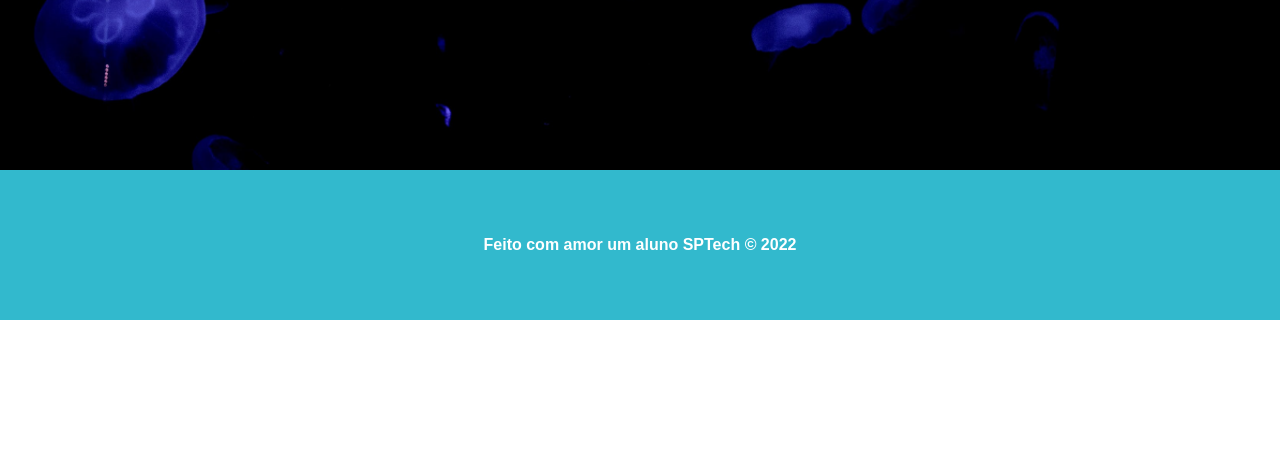
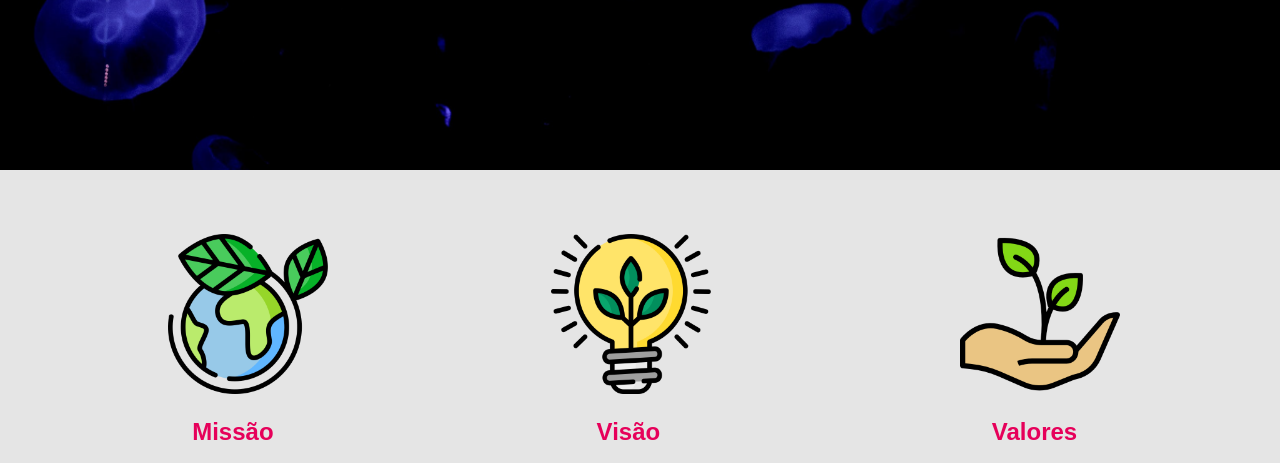
Before and after one commit to kauan-mendes/Projeto-Kauan-Mendes, a plain HTML site: page index.html in a window 1280 px wide. Shown: the part 464-927 px from the top of the page. Before the commit the page ends 800 px from the top, so only its background shows below. Drawn offline with Linux system fonts and the light colour scheme; files whose address does not match are found by name.

Commit message:
New elements

```diff
--- a/index.html
+++ b/index.html
@@ -27,10 +27,32 @@
             <p> Preservando <b>hoje</b> para existirem <b>amanhã</b>.</p>
         </div>
     </div>
+    <div class="conteudocontainer">
+<div class="engobla">
+        <div class="img1">
+            <img id="controlimg1" src="planet-earth_color.png">
+            <h2>Missão</h2>
+            <span> Lorem ipsum dolor sit <br>  amet, consectetur<br>adipiscing elit.</span>
+        </div>
+        <div class="img2">
+            <img id="controlimg2" src="lightbulb_color.png">
+            <h2>Visão</h2>
+            <span>Lorem ipsum dolor sit<br> amet, consectetur <br> adipiscing elit.</span>
+        </div>
+        <div class="img3">
+            <img id="controlimg3" src="growth_color.png">
+            <h2>Valores</h2>
+            <span>Lorem ipsum dolor sit<br> amet, consectetur<br> adipiscing elit.</span>
+        </div>
+    </div>
+
+    </div>
+
     <div class="footer">
+
         <div class="container">
 
-            <h4>Feito com amor um aluno SPTech &copy; 2022</h4>
+            <h4>Feito com amor por um aluno SPTech &copy; 2022</h4>
 
 
         </div>
--- a/style.css
+++ b/style.css
@@ -56,6 +56,60 @@ background-color: #32B9CD;
 color: white;
 
 }
+.conteudocontainer{
+    height: 412px;
+    background-color: #E5E5E5;
+
+}
+.engobla{
+    display: flex;
+    justify-content: center;
+
+
+
+}
+h2{
+    margin-left: 20%;
+    color: #E6005A;
+
+}
+
+.img1{
+    height: 160px;
+    margin-left: 0%;
+    margin-top: 5%;
+
+
+}
+#controlimg1{
+    height: 100%;
+    padding-left: 0%;
+    margin-left: 5%;
+}
+.img2{
+    height: 160px;
+    margin-left: 18%;
+    margin-top: 5%;
+}
+#controlimg2{
+    height: 100%;
+    padding-left: 0%;
+    margin-left: 0%;
+    margin-right: 70px;
+}
+.img3{
+    height: 160px;
+    margin-left: 14%;
+    margin-top: 5%;
+
+}
+#controlimg3{
+    height: 100%;
+    padding-left: 0%;
+    margin-left: 0%;
+}
+
+
 
 .footer .container{
 display: flex;
```
Also changed, not shown: bg-jelly-fish-para_outras_pags.png (added), growth_color.png (added), lightbulb_color.png (added), planet-earth_color.png (added).
